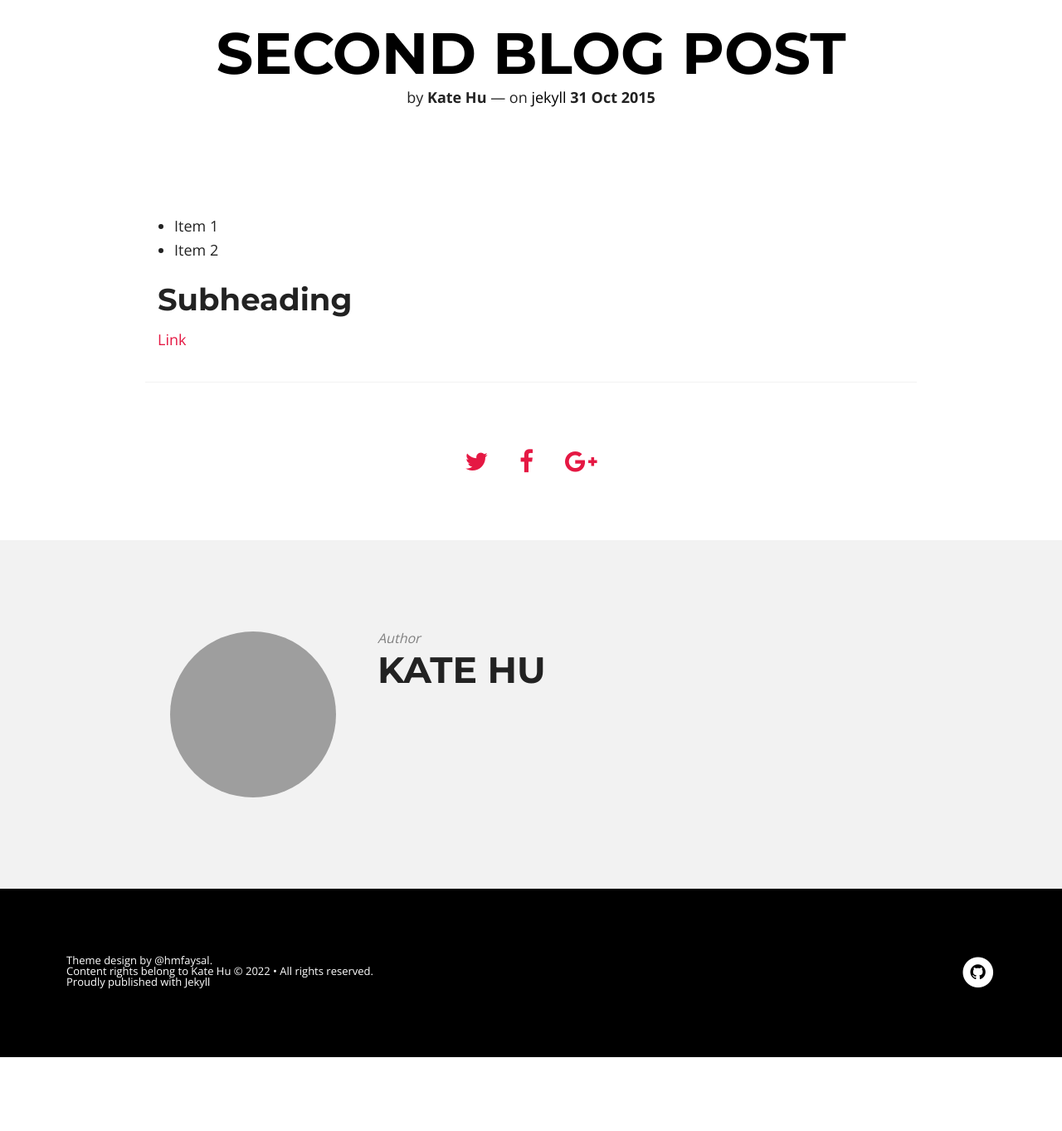
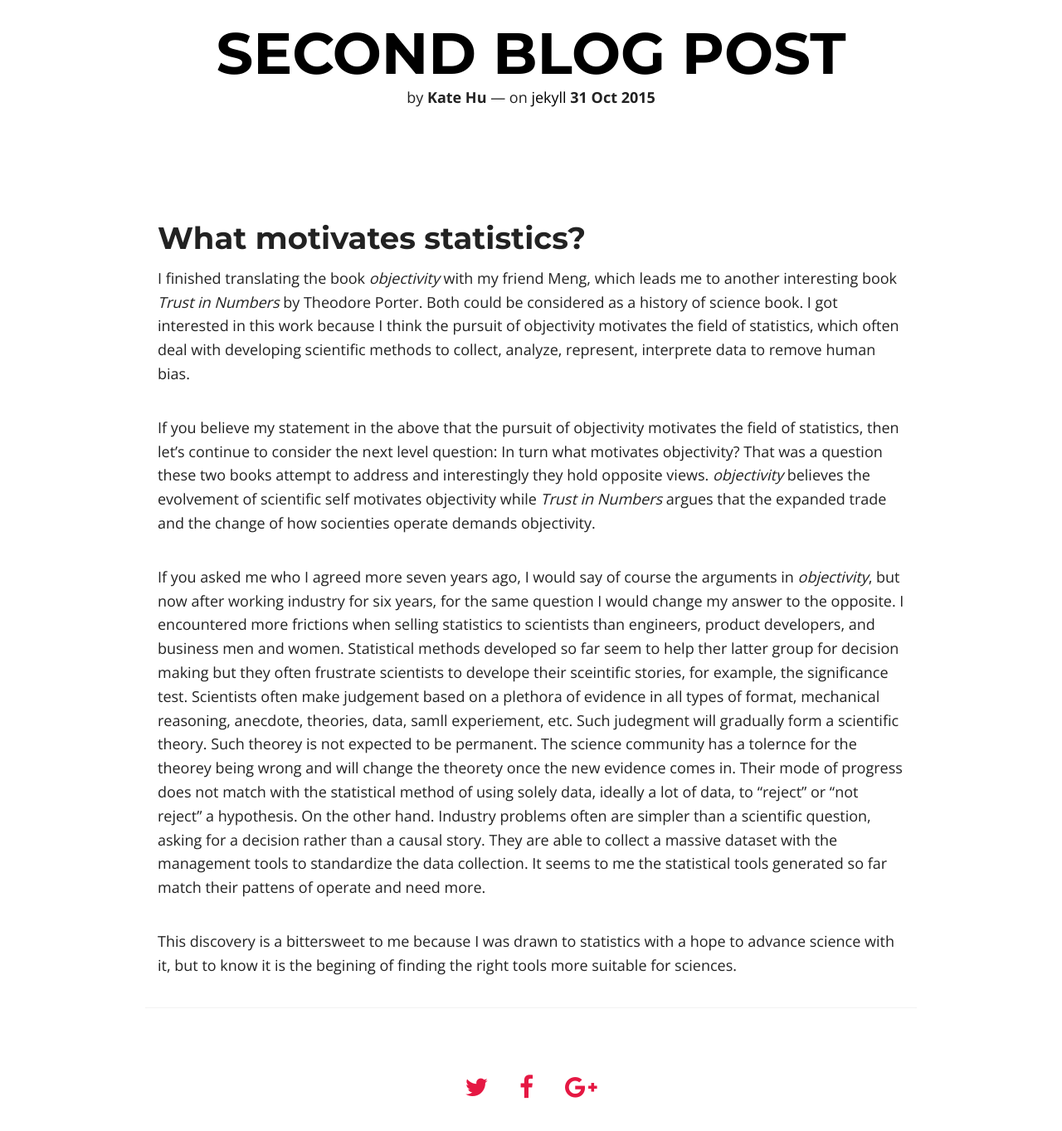
Before and after one commit to katehu/katehu.github.io, a Jekyll site: the page built from _posts/2015-10-31-second-blog-post.md, in a window 1280 px wide and 1400 px high, scrolled down 194 px. Shown: the top 1363 px of the window at 83% size. Built offline with Jekyll 4.4.1, drawn with Linux system fonts in a browser that asks for light colours; nearby versions of some CDN libraries; before the commit the page ends 1468 px from its top, so only the background shows below that.

Commit message:
what motivates statistics

```diff
--- a/_posts/2015-10-31-second-blog-post.md
+++ b/_posts/2015-10-31-second-blog-post.md
@@ -12,9 +12,15 @@ chart:
 comments: true
 featured: true
 ---
-* Item 1
-* Item 2
 
-## Subheading
 
-[Link](http://google.com)
+## What motivates statistics?
+
+I finished translating the book _objectivity_ with my friend  Meng, which leads me to another interesting book _Trust in Numbers_ by Theodore Porter.
+Both could be considered as a history of science book. I got interested in this work because I think the pursuit of objectivity motivates the field of statistics, which often deal with developing scientific methods to collect, analyze, represent, interprete data to remove human bias.
+
+If you believe my statement in the above that the pursuit of objectivity motivates the field of statistics, then let's continue to consider the next level question: In turn what motivates objectivity? That was a question these two books attempt to address and interestingly they hold opposite views. _objectivity_ believes the evolvement of scientific self motivates objectivity while _Trust in Numbers_  argues that the expanded trade and the change of how socienties operate demands objectivity.
+
+If you asked me who I agreed more seven years ago, I would say of course the arguments in _objectivity_, but now after working industry for six years, for the same question I would change my answer to the opposite. I encountered more frictions when selling statistics to scientists than engineers, product developers, and business men and women. Statistical methods developed so far seem to help ther latter group for decision making but they often frustrate scientists to develope their sceintific stories, for example, the significance test. Scientists often make judgement based on a plethora of evidence in all types of format, mechanical reasoning, anecdote, theories, data, samll experiement, etc. Such judegment will gradually form a scientific theory. Such theorey is not expected to be permanent. The science community has a tolernce for the theorey being wrong and will change the theorety once the new evidence comes in. Their mode of progress does not match with the statistical method of using solely data, ideally a lot of data, to "reject" or "not reject" a hypothesis. On the other hand. Industry problems often are simpler than a scientific question, asking for a decision rather than a causal story. They are able to collect a massive dataset with the management tools to standardize the data collection. It seems to me the statistical tools generated so far match their pattens of operate and need more.
+
+This discovery is a bittersweet to me because I was drawn to statistics with a hope to advance science with it, but to know it is the begining of finding the right tools more suitable for sciences.
```
Also changed, not shown: other parts of _posts/2015-10-31-second-blog-post.md (+1 -1 lines).
